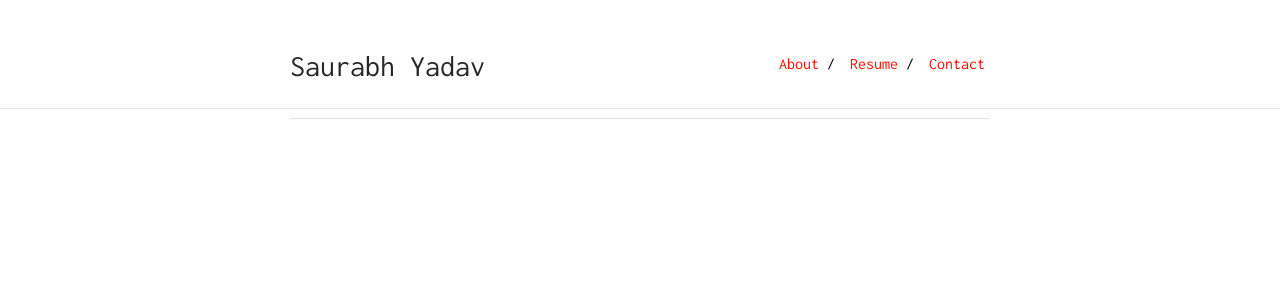
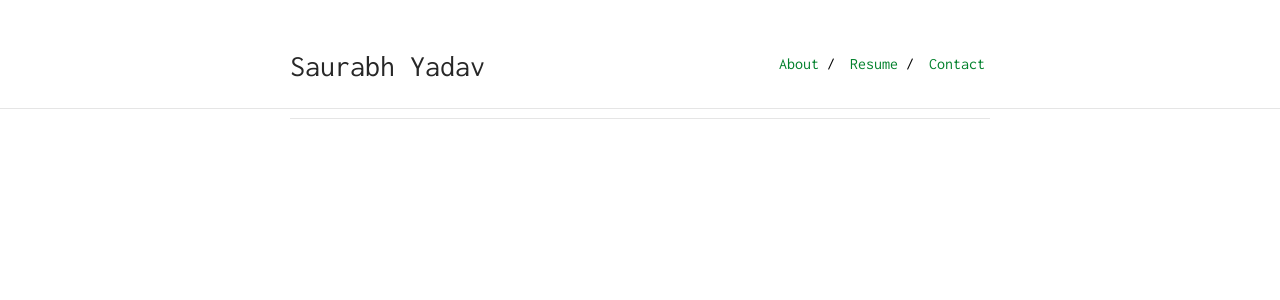
Before and after one commit to Saurabh919yadav/saurabh919yadav.github.io, a Jekyll site: the page built from about.md, in a window 1280 px wide. Shown: the top 300 px of the page. Built offline with Jekyll 4.4.1, drawn with Linux system fonts in a browser that asks for light colours; our own code applies the rules of GitHub Pages for plain Markdown files.

Commit message:
adding picture and changeing accent color

```diff
--- a/_sass/vars.scss
+++ b/_sass/vars.scss
@@ -2,7 +2,7 @@
  * Customization Variables
  */
 
-$accent: #FF0F00;
+$accent: #00802b;
 $image-size: 85px;
 
 /*
```
Also changed, not shown: index.md (+1 -1 lines), bits-logo.png (deleted), 1 other file.
